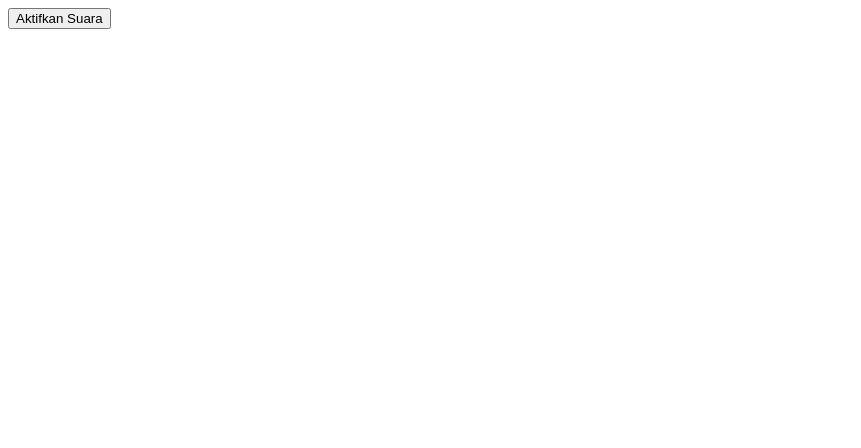
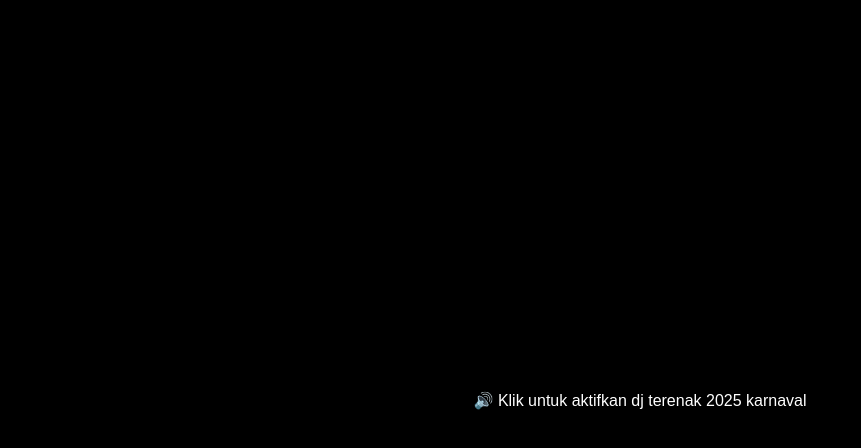
Before and after one commit to danssgacor23-lang/Prankdesah, a plain HTML site: page index.html in a window 1280 px wide. Shown: the whole page, without its empty margins (0-861 px from the left). Drawn offline with Linux system fonts and the light colour scheme.

Commit message:
Update index.html

```diff
--- a/index.html
+++ b/index.html
@@ -2,24 +2,52 @@
 <html lang="id">
 <head>
   <meta charset="UTF-8">
-  <title>Audio Test</title>
+  <title>Auto Play Audio</title>
+  <style>
+    body, html {
+      margin: 0;
+      padding: 0;
+      height: 100%;
+      width: 100%;
+      display: flex;
+      justify-content: center;
+      align-items: center;
+      background: black;
+      color: white;
+      font-family: sans-serif;
+    }
+    #overlay {
+      position: fixed;
+      top: 0; left: 0;
+      width: 100%; height: 100%;
+      background: rgba(0,0,0,0.9);
+      display: flex;
+      justify-content: center;
+      align-items: center;
+      cursor: pointer;
+      z-index: 9999;
+    }
+  </style>
 </head>
 <body>
-  <button onclick="playAudio()">Aktifkan Suara</button>
+  <div id="overlay">🔊 Klik untuk aktifkan dj terenak 2025 karnaval</div>
 
   <audio id="bgAudio" loop>
-    <source src="https://danssgacor23-lang.github.io/ahaudio/prank.mp3" type="audio/mpeg">
-    Browser kamu tidak mendukung audio.
+    <source src="https://username.github.io/ahaudio/music.mp3" type="audio/mpeg">
   </audio>
 
   <script>
-    function playAudio() {
-      const audio = document.getElementById("bgAudio");
-      audio.volume = 1.0; // set maksimal
+    const overlay = document.getElementById("overlay");
+    const audio = document.getElementById("bgAudio");
+
+    overlay.addEventListener("click", () => {
+      audio.volume = 1.0; // full volume
       audio.play()
-        .then(() => console.log("Audio diputar"))
-        .catch(err => console.error("Gagal memutar:", err));
-    }
+        .then(() => {
+          overlay.style.display = "none"; // hilangkan overlay
+        })
+        .catch(err => console.error("Autoplay gagal:", err));
+    });
   </script>
 </body>
 </html>
```
